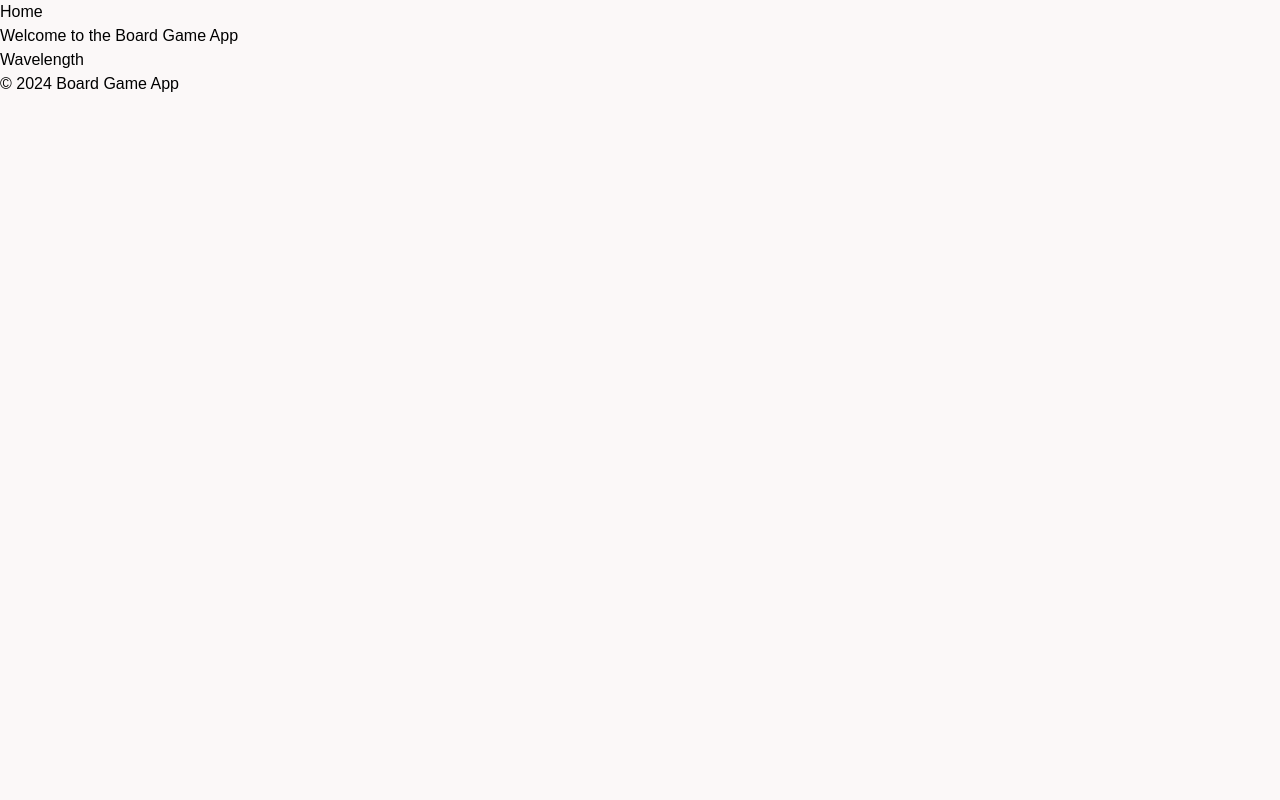
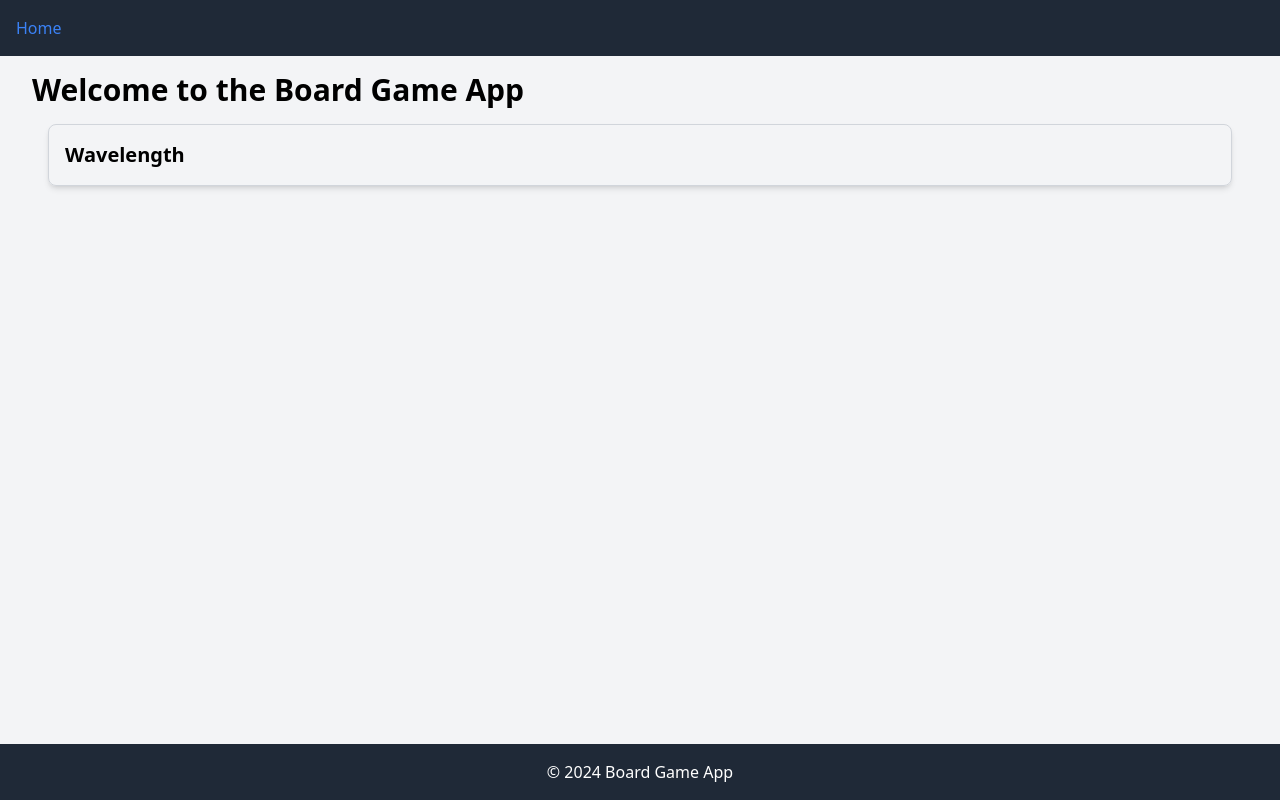
Before and after one commit to psh320/boardgame, a Next.js app: page / in a window 1280 px wide. Built offline with nearby package versions, Linux system fonts and the light colour scheme.

Commit message:
apply tailwind css

```diff
--- a/app/globals.css
+++ b/app/globals.css
@@ -1,12 +1,12 @@
+/* app/globals.css */
 @tailwind base;
 @tailwind components;
 @tailwind utilities;
 
 body {
-  background-color: #fbf8f8;
-  margin: 0;
-  font-family: Arial, sans-serif;
+  @apply bg-gray-100 text-base leading-normal;
 }
+
 a {
-  text-decoration: none;
+  @apply text-blue-500;
 }
--- a/app/layout.tsx
+++ b/app/layout.tsx
@@ -9,7 +9,7 @@ const Layout: React.FC<{ children: React.ReactNode }> = ({ children }) => {
       <head>
         <title>Board Game App</title>
       </head>
-      <body>
+      <body className="flex flex-col min-h-screen">
         <header className="bg-gray-800 text-white p-4">
           <nav>
             <Link href="/" className="mr-4">
@@ -17,7 +17,7 @@ const Layout: React.FC<{ children: React.ReactNode }> = ({ children }) => {
             </Link>
           </nav>
         </header>
-        <main className="p-4">{children}</main>
+        <main className="flex-grow container mx-auto p-4">{children}</main>
         <footer className="bg-gray-800 text-white p-4 text-center">
           <p>&copy; 2024 Board Game App</p>
         </footer>
--- a/app/page.tsx
+++ b/app/page.tsx
@@ -1,11 +1,12 @@
 "use client"; // This marks the file as a Client Component
 
+// app/page.tsx
 import React from "react";
-import Card from "../components/Card";
+import { Card } from "../components/Card";
 
-export const Home: React.FC = () => {
+const Home: React.FC = () => {
   return (
-    <div className="container mx-auto p-4">
+    <div className="mx-4">
       <h1 className="text-3xl font-bold mb-4">Welcome to the Board Game App</h1>
       <Card gameName="Wavelength" link="/wavelength" />
       {/* Add more Card components for other games here */}
--- a/app/wavelength/page.tsx
+++ b/app/wavelength/page.tsx
@@ -3,7 +3,7 @@ import React from "react";
 
 const WavelengthPage: React.FC = () => {
   return (
-    <div className="container mx-auto p-4">
+    <div className="mx-4">
       <h1 className="text-3xl font-bold mb-4">Wavelength</h1>
       <p>Details about the Wavelength board game go here.</p>
     </div>
--- a/components/Card.tsx
+++ b/components/Card.tsx
@@ -8,7 +8,7 @@ interface CardProps {
   link: string;
 }
 
-const Card: React.FC<CardProps> = ({ gameName, link }) => {
+export const Card: React.FC<CardProps> = ({ gameName, link }) => {
   const router = useRouter();
 
   const handleClick = () => {
@@ -18,11 +18,9 @@ const Card: React.FC<CardProps> = ({ gameName, link }) => {
   return (
     <div
       onClick={handleClick}
-      className="border border-gray-300 p-4 m-4 cursor-pointer"
+      className="border border-gray-300 p-4 m-4 cursor-pointer rounded-lg shadow-md hover:bg-gray-200"
     >
-      <h2 className="text-xl">{gameName}</h2>
+      <h2 className="text-xl font-semibold">{gameName}</h2>
     </div>
   );
 };
-
-export default Card;
--- a/tailwind.config.ts
+++ b/tailwind.config.ts
@@ -2,9 +2,9 @@ import type { Config } from "tailwindcss";
 
 const config: Config = {
   content: [
-    "./src/pages/**/*.{js,ts,jsx,tsx,mdx}",
-    "./src/components/**/*.{js,ts,jsx,tsx,mdx}",
-    "./src/app/**/*.{js,ts,jsx,tsx,mdx}",
+    "./pages/**/*.{js,ts,jsx,tsx,mdx}",
+    "./components/**/*.{js,ts,jsx,tsx,mdx}",
+    "./app/**/*.{js,ts,jsx,tsx,mdx}",
   ],
   theme: {
     extend: {
```
